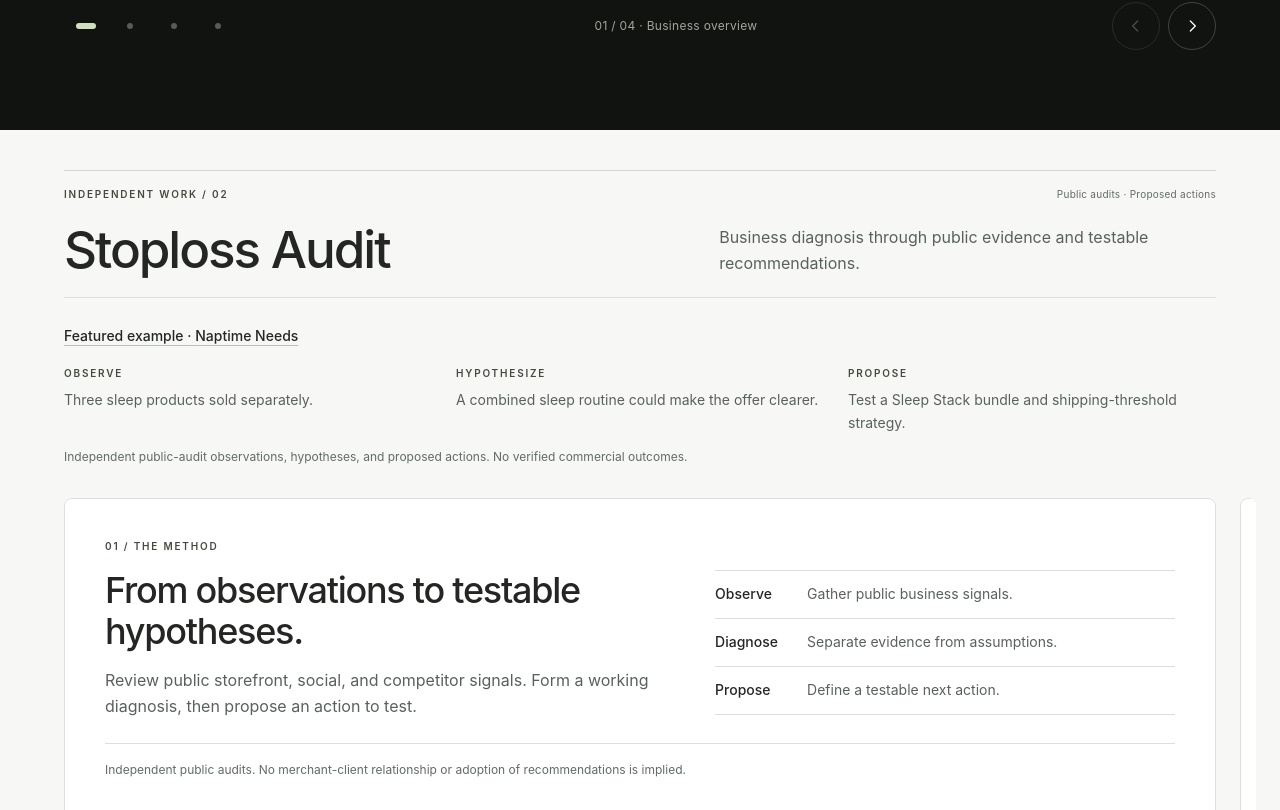
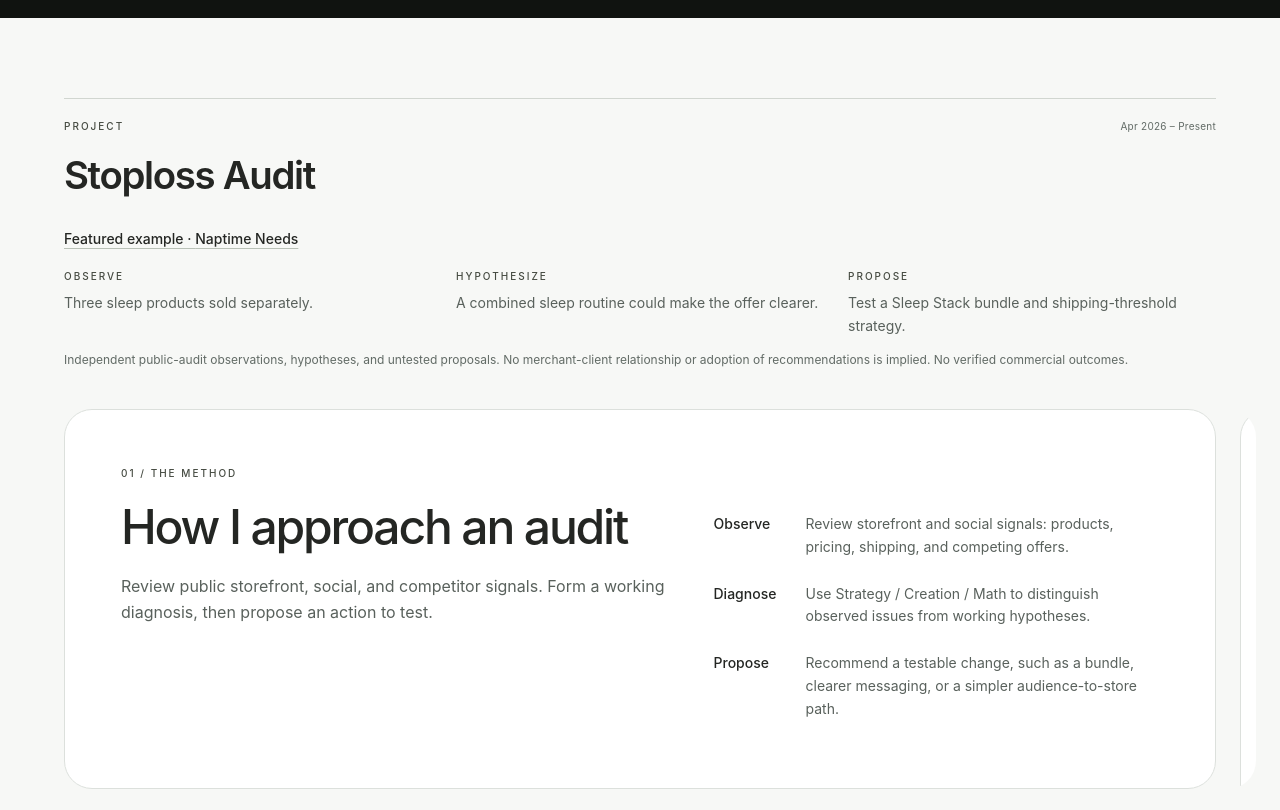
Before and after one commit to hansonz1/Personal-portfolio, a React (Vite) app: page / in a window 1280 px wide. Shown: the part 1850-2660 px from the top of the page. Built offline with nearby package versions, Linux system fonts and the light colour scheme.

Commit message:
Unify project design and simplify showcase copy

```diff
--- a/src/components/GTMFeaturedProject.jsx
+++ b/src/components/GTMFeaturedProject.jsx
@@ -1,9 +1,9 @@
 import ProjectCarousel from './ProjectCarousel.jsx'
 
 const repository = 'https://github.com/hansonz1/GTM-Competitor-Intelligence'
-const eyebrowStyle = 'text-[10px] font-medium tracking-[0.2em] text-[#c4d4b1] uppercase'
-const headingStyle = 'mt-5 max-w-[760px] text-3xl leading-[1.08] font-medium tracking-[-0.045em] sm:text-4xl lg:text-5xl'
-const bodyStyle = 'text-base leading-relaxed text-[#adb5a7]'
+const eyebrowStyle = 'project-label text-[#c4d4b1]'
+const headingStyle = 'project-slide-heading mt-5'
+const bodyStyle = 'project-body text-[#adb5a7]'
 const linkStyle = 'group flex min-w-0 items-center justify-between gap-4 rounded-2xl border border-white/15 px-5 py-5 hover:border-[#c4d4b1]/60 hover:bg-white/5 focus-visible:outline-2 focus-visible:outline-offset-4 focus-visible:outline-[#d0dfbc] motion-safe:transition-colors'
 
 const workflow = [
@@ -29,7 +29,7 @@ const slides = [
     content: (
       <div>
         <p className={eyebrowStyle}>01 / Business overview</p>
-        <h3 className={headingStyle}>From competitor signals to GTM decisions.</h3>
+        <h3 className={headingStyle}>What the tool does</h3>
         <p className={`mt-5 max-w-[640px] ${bodyStyle}`}>
           A prototype for product marketers: competitor updates in, structured GTM recommendations out.
         </p>
@@ -57,7 +57,6 @@ const slides = [
             </li>
           ))}
         </ol>
-        <p className="mt-6 text-xs leading-relaxed text-[#a0a79c]">AI recommendations require verification.</p>
       </div>
     ),
   },
@@ -67,7 +66,7 @@ const slides = [
     content: (
       <div>
         <p className={eyebrowStyle}>02 / Technical workflow</p>
-        <h3 className={headingStyle}>A signal. A comparison.<br />A more informed next step.</h3>
+        <h3 className={headingStyle}>How the workflow works</h3>
         <p className={`mt-5 max-w-[640px] ${bodyStyle}`}>
           Folk’s public changelog is the source. Local Attio positioning assumptions provide the business context.
         </p>
@@ -93,7 +92,7 @@ const slides = [
     content: (
       <div>
         <p className={eyebrowStyle}>03 / Results & validation</p>
-        <h3 className={headingStyle}>Small scope.<br />Observable results.</h3>
+        <h3 className={headingStyle}>Testing the workflow</h3>
         <dl className="mt-9 grid gap-6 border-y border-white/10 py-7 sm:grid-cols-3 sm:gap-8">
           {[
             { value: '91', label: 'Captured titles', detail: 'Oct 27, 2026' },
@@ -126,7 +125,7 @@ const slides = [
       <div className="grid gap-10 lg:grid-cols-[1fr_1fr] lg:gap-16">
         <div>
           <p className={eyebrowStyle}>04 / Explore project</p>
-          <h3 className={headingStyle}>Look past the headline.<br />Into the work.</h3>
+          <h3 className={headingStyle}>Code, results &amp; limitations</h3>
           <p className={`mt-7 ${bodyStyle}`}>Explore the Python implementation, the evidence behind the results, and the limitations that shape what comes next.</p>
           <p className="mt-7 text-xs leading-relaxed text-[#a0a79c]">An independent prototype using a public source and local positioning hypotheses.</p>
         </div>
@@ -153,15 +152,14 @@ const slides = [
 
 function GTMFeaturedProject() {
   return (
-    <section id="projects" aria-labelledby="gtm-project-heading" className="gtm-featured-project bg-[#101310] text-[#f3f5ef]">
-      <div className="content-container py-14 sm:py-20">
-        <header className="mb-8 sm:mb-10">
-          <div className="mb-5 flex flex-wrap items-center justify-between gap-3 border-t border-white/15 pt-5">
-            <p className="text-[10px] font-medium tracking-[0.2em] text-[#a0a79c] uppercase">Selected work / 01</p>
-            <p className="text-[10px] tracking-wide text-[#a0a79c]">Independent prototype · 2026</p>
+    <section id="projects" aria-labelledby="gtm-project-heading" className="project-section gtm-featured-project bg-[#101310] text-[#f3f5ef]">
+      <div className="content-container project-section-content">
+        <header className="project-section-header">
+          <div className="project-section-meta border-white/15">
+            <p className="project-label text-[#a0a79c]">Project</p>
+            <p className="whitespace-nowrap text-[10px] tracking-wide text-[#a0a79c]"><time dateTime="2026-10">Oct 2026</time></p>
           </div>
-          <h2 id="gtm-project-heading" className="text-xl leading-tight font-medium tracking-tight sm:text-2xl">GTM Competitor Intelligence</h2>
-          <h3 className="mt-5 max-w-[1000px] text-[clamp(1.75rem,3vw,2.5rem)] leading-[1.12] font-medium tracking-[-0.035em] text-balance">From Manual Research to Automated GTM Intelligence.</h3>
+          <h2 id="gtm-project-heading" className="project-title">GTM Competitor Intelligence</h2>
           <dl className="mt-5 grid gap-5 md:grid-cols-2 md:gap-10">
             <div className="min-w-0">
               <dt className="text-sm font-medium text-[#c4d4b1]">Technical Execution</dt>
--- a/src/components/StoplossFeaturedProject.jsx
+++ b/src/components/StoplossFeaturedProject.jsx
@@ -1,14 +1,14 @@
 import ProjectCarousel from './ProjectCarousel.jsx'
 import { stoplossAudits } from '../data/stoplossAudits.js'
 
-const eyebrow = 'text-[10px] font-semibold tracking-[0.18em] text-[#454a41] uppercase'
-const heading = 'max-w-[820px] font-medium text-[clamp(1.75rem,3vw,2.25rem)] leading-[1.12] tracking-[-0.035em]'
-const body = 'text-base leading-relaxed text-[#59615c]'
+const eyebrow = 'project-label text-[#454a41]'
+const heading = 'project-slide-heading'
+const body = 'project-body text-[#59615c]'
 const featuredExample = stoplossAudits.find(audit => audit.name === 'Naptime Needs')
 
 function FeaturedAudit({ audit }) {
   return (
-    <article className="min-w-0 border-t border-[#dce0dc] pt-4">
+    <article className="min-w-0">
       <h4 className="font-medium text-2xl leading-tight tracking-tight">{audit.name}</h4>
       <p className="mt-3 text-sm leading-relaxed text-[#59615c]">{audit.observation}</p>
       <p className="mt-3 text-sm leading-relaxed text-[#59615c]">
@@ -25,16 +25,16 @@ const slides = [
     content: (
       <div>
         <p className={eyebrow}>01 / The method</p>
-        <div className="mt-4 grid items-start gap-5 lg:grid-cols-[1.1fr_0.9fr] lg:gap-12">
+        <div className="mt-5 grid items-start gap-5 lg:grid-cols-[1.1fr_0.9fr] lg:gap-12">
           <div className="min-w-0">
-            <h3 className={heading}>From observations to testable hypotheses.</h3>
-            <p className={`mt-4 max-w-[620px] ${body}`}>Review public storefront, social, and competitor signals. Form a working diagnosis, then propose an action to test.</p>
+            <h3 className={heading}>How I approach an audit</h3>
+            <p className={`mt-5 max-w-[620px] ${body}`}>Review public storefront, social, and competitor signals. Form a working diagnosis, then propose an action to test.</p>
           </div>
-          <ol aria-label="Analytical process" className="min-w-0 divide-y divide-[#dce0dc] border-y border-[#dce0dc]">
+          <ol aria-label="Analytical process" className="min-w-0">
             {[
-              ['Observe', 'Gather public business signals.'],
-              ['Diagnose', 'Separate evidence from assumptions.'],
-              ['Propose', 'Define a testable next action.'],
+              ['Observe', 'Review storefront and social signals: products, pricing, shipping, and competing offers.'],
+              ['Diagnose', 'Use Strategy / Creation / Math to distinguish observed issues from working hypotheses.'],
+              ['Propose', 'Recommend a testable change, such as a bundle, clearer messaging, or a simpler audience-to-store path.'],
             ].map(([label, detail]) => (
               <li key={label} className="grid grid-cols-[4.5rem_1fr] items-baseline gap-3 py-2.5 lg:grid-cols-[5rem_1fr] lg:py-3">
                 <span className="text-sm font-medium text-[#242623]">{label}</span>
@@ -43,7 +43,6 @@ const slides = [
             ))}
           </ol>
         </div>
-        <p className="mt-6 border-t border-[#dce0dc] pt-4 text-xs leading-relaxed text-[#626b66]">Independent public audits. No merchant-client relationship or adoption of recommendations is implied.</p>
       </div>
     ),
   },
@@ -53,7 +52,7 @@ const slides = [
     content: (
       <div>
         <p className={eyebrow}>02 / The audit framework</p>
-        <h3 className={`${heading} mt-4`}>From public evidence to a prioritized next step.</h3>
+        <h3 className={`${heading} mt-5`}>What I look for</h3>
         <ol className="mt-6 grid gap-6 sm:grid-cols-2 lg:grid-cols-4">
           {[
             ['Read the signals', 'Review the public storefront and social presence.'],
@@ -80,10 +79,6 @@ const slides = [
             </div>
           ))}
         </dl>
-        <aside className="mt-5 border-l-2 border-[#a5aea2] bg-[#f2f4f0] px-5 py-3 text-sm leading-relaxed text-[#59615c]">
-          <strong className="font-semibold text-[#242623]">The limits of public evidence.</strong>{' '}
-          Information is incomplete. Private conversion, margin, and CAC data are generally unavailable, so recommendations remain hypotheses to test.
-        </aside>
       </div>
     ),
   },
@@ -93,13 +88,13 @@ const slides = [
     content: (
       <div>
         <p className={eyebrow}>03 / Five public audits</p>
-        <h3 className={`${heading} mt-4`}>Five audits. One framework.</h3>
+        <h3 className={`${heading} mt-5`}>Five public store audits</h3>
         <div className="mt-5 grid gap-6 md:grid-cols-2 md:gap-10">
           {stoplossAudits.filter(audit => audit.featured).map(audit => <FeaturedAudit key={audit.name} audit={audit} />)}
         </div>
         <div className="mt-6">
           <p className={`${eyebrow} mb-3`}>Supporting perspectives</p>
-          <ul className="divide-y divide-[#dce0dc] border-y border-[#dce0dc]">
+          <ul className="divide-y divide-[#dce0dc]">
             {stoplossAudits.filter(audit => !audit.featured).map(audit => (
               <li key={audit.name} className="grid items-baseline gap-2 py-3 md:grid-cols-[160px_1fr] md:gap-6">
                 <h4 className="min-w-0 font-medium text-xl leading-snug">{audit.name}</h4>
@@ -121,8 +116,8 @@ const slides = [
     content: (
       <div>
         <p className={eyebrow}>04 / Explore the audits</p>
-        <h3 className={`${heading} mt-4`}>Read the reasoning. See the proposals.</h3>
-        <p className={`mt-4 max-w-[620px] ${body}`}>Explore each public audit on X. The cases present diagnoses and proposed actions; they do not establish verified post-implementation outcomes.</p>
+        <h3 className={`${heading} mt-5`}>Explore the original audits</h3>
+        <p className={`mt-5 max-w-[620px] ${body}`}>Explore each public audit on X. The cases present diagnoses and proposed actions; they do not establish verified post-implementation outcomes.</p>
         <ul className="mt-6 divide-y divide-[#dce0dc] border-y border-[#dce0dc]">
           {stoplossAudits.map((audit, index) => (
             <li key={audit.name}>
@@ -147,18 +142,17 @@ const slides = [
 
 function StoplossFeaturedProject() {
   return (
-    <section aria-labelledby="stoploss-heading" className="stoploss-featured-project bg-[#f7f8f6] text-[#242623]">
-      <div className="content-container py-12 sm:py-16 lg:py-10">
-        <header className="mb-7 sm:mb-8">
-          <div className="mb-5 flex flex-wrap justify-between gap-3 border-t border-[#d1d6d0] pt-4">
-            <p className={eyebrow}>Independent work / 02</p>
-            <p className="text-[10px] tracking-wide text-[#626b66]">Public audits · Proposed actions</p>
+    <section aria-labelledby="stoploss-heading" className="project-section stoploss-featured-project bg-[#f7f8f6] text-[#242623]">
+      <div className="content-container project-section-content">
+        <header className="project-section-header">
+          <div className="project-section-meta border-[#d1d6d0]">
+            <p className={eyebrow}>Project</p>
+            <p className="whitespace-nowrap text-[10px] tracking-wide text-[#626b66]"><time dateTime="2026-04">Apr 2026</time> – Present</p>
           </div>
-          <div className="grid items-center gap-5 lg:grid-cols-[1.1fr_0.9fr] lg:gap-12">
-            <h2 id="stoploss-heading" className="font-medium text-[clamp(2.25rem,4vw,3.5rem)] leading-[1.08] tracking-[-0.04em] text-balance">Stoploss Audit</h2>
-            <p className={`max-w-[520px] ${body}`}>Business diagnosis through public evidence and testable recommendations.</p>
+          <div>
+            <h2 id="stoploss-heading" className="project-title">Stoploss Audit</h2>
           </div>
-          <div className="mt-5 border-t border-[#dce0dc] pt-4">
+          <div className="mt-5">
             <p className="text-sm font-medium">
               <a href={featuredExample.url} target="_blank" rel="noopener noreferrer" className="inline-flex min-h-11 items-center rounded-sm underline decoration-[#b9c1b7] underline-offset-4 hover:decoration-current focus-visible:outline-2 focus-visible:outline-offset-4 focus-visible:outline-[#434a3e]">
                 Featured example · {featuredExample.name}
@@ -177,7 +171,7 @@ function StoplossFeaturedProject() {
                 </div>
               ))}
             </dl>
-            <p className="mt-3 text-xs leading-relaxed text-[#626b66]">Independent public-audit observations, hypotheses, and proposed actions. No verified commercial outcomes.</p>
+            <p className="mt-3 text-xs leading-relaxed text-[#626b66]">Independent public-audit observations, hypotheses, and untested proposals. No merchant-client relationship or adoption of recommendations is implied. No verified commercial outcomes.</p>
           </div>
         </header>
         <ProjectCarousel slides={slides} label="Stoploss Audit case studies" theme="light" />
--- a/src/index.css
+++ b/src/index.css
@@ -28,6 +28,81 @@
 }
 
 @layer components {
+  /* Shared project presentation follows GTM; palettes remain section-specific. */
+  .project-section {
+    --project-section-space: 56px;
+    --project-header-space: 32px;
+    --project-card-padding: 24px;
+    --project-card-radius: 28px;
+    --project-title-size: clamp(28px, 3vw, 40px);
+    --project-slide-heading-size: 30px;
+  }
+
+  .project-section-content {
+    padding-block: var(--project-section-space);
+  }
+
+  .project-section-header {
+    margin-bottom: var(--project-header-space);
+  }
+
+  .project-section-meta {
+    display: flex;
+    flex-wrap: wrap;
+    align-items: center;
+    justify-content: space-between;
+    gap: 12px;
+    margin-bottom: 20px;
+    border-top-width: 1px;
+    border-top-style: solid;
+    padding-top: 20px;
+  }
+
+  .project-label {
+    font-size: 10px;
+    font-weight: 500;
+    letter-spacing: 0.2em;
+    text-transform: uppercase;
+  }
+
+  .project-title {
+    max-width: 1000px;
+    font-size: var(--project-title-size);
+    font-weight: 600;
+    line-height: 1.12;
+    letter-spacing: -0.035em;
+    text-wrap: balance;
+  }
+
+  .project-slide-heading {
+    max-width: 100%;
+    font-size: var(--project-slide-heading-size);
+    font-weight: 500;
+    line-height: 1.08;
+    letter-spacing: -0.045em;
+  }
+
+  .project-body {
+    font-size: 16px;
+    line-height: 1.625;
+  }
+
+  @media (min-width: 640px) {
+    .project-section {
+      --project-section-space: 80px;
+      --project-header-space: 40px;
+      --project-card-padding: 40px;
+      --project-slide-heading-size: 36px;
+    }
+  }
+
+  @media (min-width: 1024px) {
+    .project-section {
+      --project-card-padding: 56px;
+      --project-slide-heading-size: 48px;
+    }
+  }
+
   .content-container {
     --content-max-width: 1320px;
     --content-gutter: 24px;
@@ -83,11 +158,15 @@
 
 /* A local scroll container contains horizontal chaining without changing the
    document's overflow or its vertical scrolling/history behavior elsewhere. */
+.project-carousel {
+  border-radius: var(--project-card-radius, 28px);
+}
+
 .project-carousel-viewport {
   overflow: hidden;
   overscroll-behavior-x: none;
   touch-action: pan-y pinch-zoom;
-  border-radius: 28px;
+  border-radius: var(--project-card-radius, 28px);
   transition: height var(--carousel-height-duration, 350ms) ease;
 }
 
@@ -102,6 +181,11 @@
 .project-carousel-card {
   flex: 0 0 100%;
   min-width: 0;
+  border-radius: var(--project-card-radius, 28px);
+}
+
+.project-section .project-carousel-card {
+  padding: var(--project-card-padding);
 }
 
 /* Keep complex slides full width on smaller screens and compact laptops. */
@@ -128,18 +212,12 @@
 /* Reusable light presentation theme; navigation and gesture logic are shared. */
 .project-carousel[data-theme="light"] {
   color: #302b24;
-  border-radius: 8px;
   outline-color: #835b43;
-}
-
-.project-carousel[data-theme="light"] .project-carousel-viewport {
-  border-radius: 8px;
 }
 
 .project-carousel[data-theme="light"] .project-carousel-card {
   background: #fffdf8;
   border-color: #d6cec0;
-  border-radius: 8px;
 }
 
 .project-carousel[data-theme="light"] button:focus-visible {
@@ -223,21 +301,7 @@
   color: #626b66;
 }
 
-/* Editorial content sizes naturally; desktop cards do not inherit GTM's
-   technical-card minimum height or its larger interior padding. */
+/* Stoploss keeps content-driven height while sharing GTM's outer shell. */
 .stoploss-featured-project .project-carousel-card {
   min-height: 0;
-  padding: 24px;
 }
-
-@media (min-width: 640px) {
-  .stoploss-featured-project .project-carousel-card {
-    padding: 32px;
-  }
-}
-
-@media (min-width: 1024px) {
-  .stoploss-featured-project .project-carousel-card {
-    padding: 40px;
-  }
-}
```
